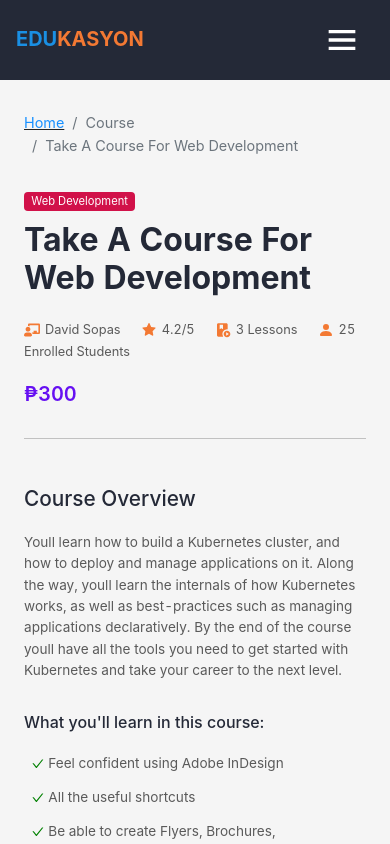
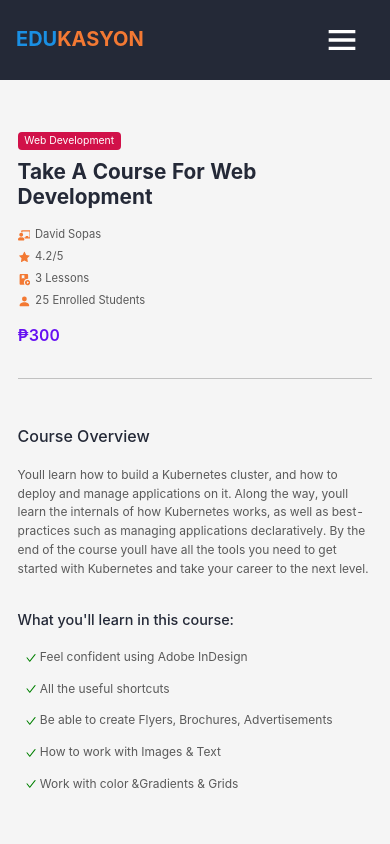
Before and after one commit to jklagrosa/Online-Learning-Web-Application, a Next.js app: page /course/1 in a window 390 px wide. Built offline with nearby package versions, Linux system fonts and the light colour scheme.

Commit message:
Added: media queries upto 2560px

```diff
--- a/pages/course/[id].js
+++ b/pages/course/[id].js
@@ -60,16 +60,30 @@ const CourseID = () => {
                       />{" "}
                       David Sopas
                     </span>
+
+                    <div
+                      className={styles._course_contents_ICONS_DIVIDER}
+                    ></div>
+
                     {/*  */}
                     <span>
                       <AiFillStar className={styles._course_contents_ICONS} />{" "}
                       4.2/5
                     </span>
+
+                    <div
+                      className={styles._course_contents_ICONS_DIVIDER}
+                    ></div>
+
                     {/*  */}
                     <span>
                       <MdPlayLesson className={styles._course_contents_ICONS} />{" "}
                       3 Lessons
                     </span>
+
+                    <div
+                      className={styles._course_contents_ICONS_DIVIDER}
+                    ></div>
                     {/*  */}
                     <span>
                       <BsPersonFill className={styles._course_contents_ICONS} />{" "}
--- a/styles/COURSE.module.scss
+++ b/styles/COURSE.module.scss
@@ -15,12 +15,25 @@
         padding: 2rem 1rem;
     }
 
+
+    @media only screen and (max-width: 600px) {
+        padding: 2rem 0.6rem;
+    }
+
+
+
     ._breadcrumb_course_links{
         ._course_links{
             font-size: 1rem;
             @media only screen and (max-width: 1200px) {
                font-size: 0.9rem;
             }
+
+
+            @media only screen and (max-width: 600px) {
+                display: none;
+            }
+
         }
     }
 
@@ -41,6 +54,10 @@
                 min-height: 250px;
             }
 
+            @media only screen and (max-width: 767px) {
+                max-height: 200px;
+            }
+
         }
 
         ._course_SMALL_COL_details{
@@ -57,6 +74,10 @@
                     font-size: 0.8rem;
                 }
 
+                @media only screen and (max-width: 600px) {
+                    font-size: 0.7rem;
+                 }
+
                 ._course_SMALL_COL_ICON{
                     margin-right: 0.1rem;
                     font-size: 1.25rem;
@@ -65,6 +86,10 @@
                     @media only screen and (max-width: 1200px) {
                         font-size: 1rem;
                     }
+
+                    @media only screen and (max-width: 600px) {
+                        font-size: 0.8rem;
+                     }
                 }
             }
 
@@ -82,6 +107,10 @@
                 @media only screen and (max-width: 1200px) {
                     font-size: 0.8rem;
                 }
+
+                @media only screen and (max-width: 600px) {
+                    font-size: 0.7rem;
+                 }
             }
 
             // END
@@ -133,6 +162,13 @@
         padding: 5rem 0;
         width: 100%;
 
+
+        @media only screen and (max-width: 600px) {
+           padding: 4rem 0rem;
+        }
+
+
+
       ._course_header_details{
         margin-top: 2rem;
 
@@ -146,9 +182,34 @@
             margin-top: 0.6rem;
 
 
+
+            @media only screen and (min-width: 2501px){
+                font-size: 3.75rem;
+            }
+
+            @media only screen and (min-width: 2201px) and (max-width: 2500px) {
+                font-size: 3.5rem;
+            }
+
+            @media only screen and (min-width: 1801px) and (max-width: 2200px) {
+                font-size: 3rem;
+            }
+
+            @media only screen and (min-width: 1400px) and (max-width: 1800px) {
+               font-size: 2.75rem;
+            }
+
+
+
+            // ========================================
+
             @media only screen and (max-width: 1200px) {
                 font-size: 2rem;
             }
+
+            @media only screen and (max-width: 600px) {
+                font-size: 1.3rem;
+             }
 
         }
 
@@ -157,13 +218,58 @@
             font-weight: 400;
             background-color: $RED !important;
 
+
+
+
+            @media only screen and (min-width: 2501px){
+                font-size: 1.5rem;
+            }
+
+            @media only screen and (min-width: 2201px) and (max-width: 2500px) {
+                font-size: 1.3rem;
+            }
+
+            @media only screen and (min-width: 1801px) and (max-width: 2200px) {
+              font-size: 1.25rem;
+            }
+
+            @media only screen and (min-width: 1400px) and (max-width: 1800px) {
+               font-size: 0.9rem;
+            }
+
+
+
+            // ===========================================
+
+
+
+
             @media only screen and (max-width: 1200px) {
                 font-size: 0.7rem;
             }
+
+            @media only screen and (max-width: 600px) {
+                font-size: 0.65rem;
+             }
         }
 
         ._course_contents{
             margin-top: 1.25rem;
+
+
+            @media only screen and (max-width: 600px) {
+                margin-top: 0.8rem;
+             }
+
+
+
+             ._course_contents_ICONS_DIVIDER{
+                display: none;
+
+                @media only screen and (max-width: 600px){
+                    display: block;
+                }
+             }
 
 
             span{
@@ -171,9 +277,36 @@
                 font-size: 1rem;
                 color: $GRAY;
 
+
+
+                @media only screen and (min-width: 2501px){
+
+                }
+
+                @media only screen and (min-width: 2201px) and (max-width: 2500px) {
+
+                }
+
+                @media only screen and (min-width: 1801px) and (max-width: 2200px) {
+
+                }
+
+                @media only screen and (min-width: 1400px) and (max-width: 1800px) {
+
+                }
+
+
+
+                // ================================================
+
                 @media only screen and (max-width: 1200px) {
                     font-size: 0.8rem;
                 }
+
+                @media only screen and (max-width: 600px) {
+                    font-size: 0.7rem;
+                    margin-right: 0.6rem;
+                 }
             }
 
             ._course_contents_ICONS{
@@ -184,6 +317,11 @@
                 @media only screen and (max-width: 1200px) {
                     font-size: 1rem;
                 }
+
+                @media only screen and (max-width: 600px) {
+                   font-size: 0.8rem;
+                }
+
             }
 
             h3{
@@ -196,6 +334,12 @@
                 @media only screen and (max-width: 1200px) {
                     font-size: 1.25rem;
                 }
+
+
+            @media only screen and (max-width: 600px) {
+                margin-top: 1rem;
+                font-size: 1rem;
+             }
             }
         }
       }
@@ -225,6 +369,10 @@
                     font-size: 1.3rem;
                 }
 
+                @media only screen and (max-width: 600px){
+                    font-size: 1rem;
+                }
+
             }
             p{
                 margin: 0;
@@ -237,6 +385,11 @@
                     font-size: 0.85rem;
                     max-width: 600px;
                 }
+
+                @media only screen and (max-width: 600px){
+                    font-size: 0.75rem;
+                    max-width: 500px;
+                }
             }
 
             h3{
@@ -248,6 +401,10 @@
 
                 @media only screen and (max-width: 1200px) {
                     font-size: 1rem;
+                }
+
+                @media only screen and (max-width: 600px){
+                    font-size: 0.9rem;
                 }
             }
 
@@ -266,10 +423,18 @@
                     @media only screen and (max-width: 1200px) {
                         font-size: 0.85rem;
                     }
+
+                    @media only screen and (max-width: 600px){
+                        font-size: 0.75rem;
+                    }
                 }
 
                 @media only screen and (max-width: 1200px) {
                     font-size: 0.85rem;
+                }
+
+                @media only screen and (max-width: 600px){
+                    font-size: 0.75rem;
                 }
 
                 li{
@@ -295,6 +460,10 @@
                     font-size: 1.3rem;
                 }
 
+                @media only screen and (max-width: 600px){
+                    font-size: 1rem;
+                }
+
             }
 
 
@@ -303,6 +472,10 @@
 
                 @media only screen and (max-width: 1200px) {
                     font-size: 0.9rem;
+                }
+
+                @media only screen and (max-width: 600px){
+                    font-size: 0.8rem;
                 }
             }
 
@@ -320,6 +493,10 @@
 
                     @media only screen and (max-width: 1200px) {
                         font-size: 0.8rem;
+                    }
+
+                    @media only screen and (max-width: 600px){
+                        font-size: 0.75rem;
                     }
 
                     ._course_videos_BODY_ICON{
@@ -350,6 +527,12 @@
                         @media only screen and (max-width: 925px) {
                             margin-left: 15rem;
                         }
+
+
+                        @media only screen and (max-width: 600px) {
+                            display: none;
+                        }
+
                     }
                 }
 
```
